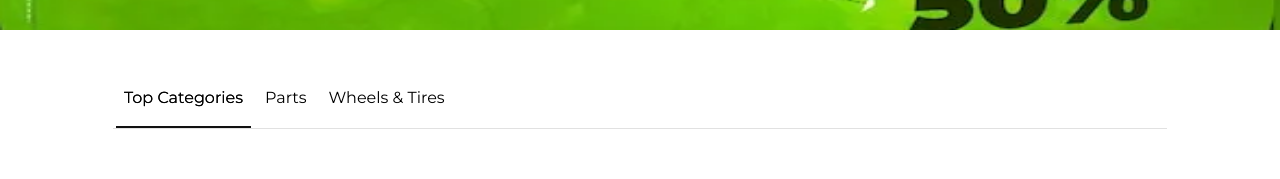
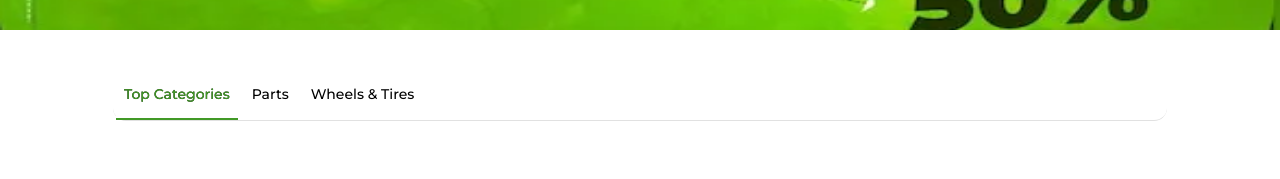
Before and after one commit to 11Aravind/second-spin, a React (Vite) app in the folder user/: page / in a window 1280 px wide. Shown: the part 530-709 px from the top of the page. Built offline with nearby package versions, Linux system fonts and the light colour scheme.

Commit message:
style was edited

```diff
--- a/user/src/components/CSS/categoryfilter.css
+++ b/user/src/components/CSS/categoryfilter.css
@@ -5,25 +5,24 @@
     display: inline-block;
   }
   button.btn-cat {
+
+    font-size: 14px;
+    line-height: 16px;
     background: #fff;
     border: none;
     margin: 0px 3px;
-    /* border-bottom: 2px solid #111; */
     cursor: default;
-    /* text-shadow: 0 0 0 #111; */
     padding: 16px 8px;
-  }
-  .filter-container{
-    /* margin: 4px 53px; */
-    /* margin: 40px 113px 0px; */
+    font-weight: 500;
   }
   .categories-filter{
     border-bottom: 1px solid #e1e1e1;
+    border-radius: 13px;
   }
   .btn-cat.active-link{
     border: 1px;
-    border-bottom: 2px solid #111;
-   text-shadow: 0 0 0 #111;
-   cursor: pointer;
-
+    color: #419926;
+    border-bottom: 2px solid #419926;
+    text-shadow: 0 0 0 #111;
+    cursor: pointer;
   }
--- a/user/src/pages/css/productdetails.css
+++ b/user/src/pages/css/productdetails.css
@@ -44,7 +44,7 @@
    color: #000;
    font-weight: 600;
    font-size: 14px;
-   line-height: 2rem;
+   line-height: 3rem;
 }
 
 
@@ -60,6 +60,7 @@
    line-height: 30px;
    margin: 0 auto;
    text-align: justify;
+   padding: 3px 24px;
 }
 .product-featureCOntainer {
    align-items: center;
```
